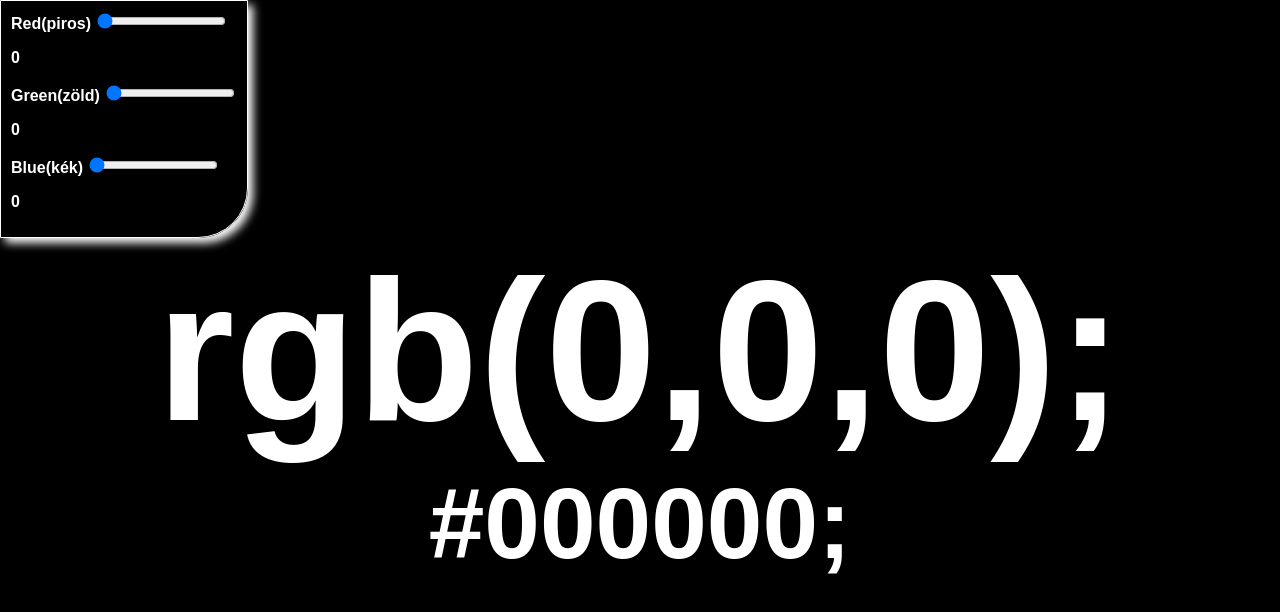
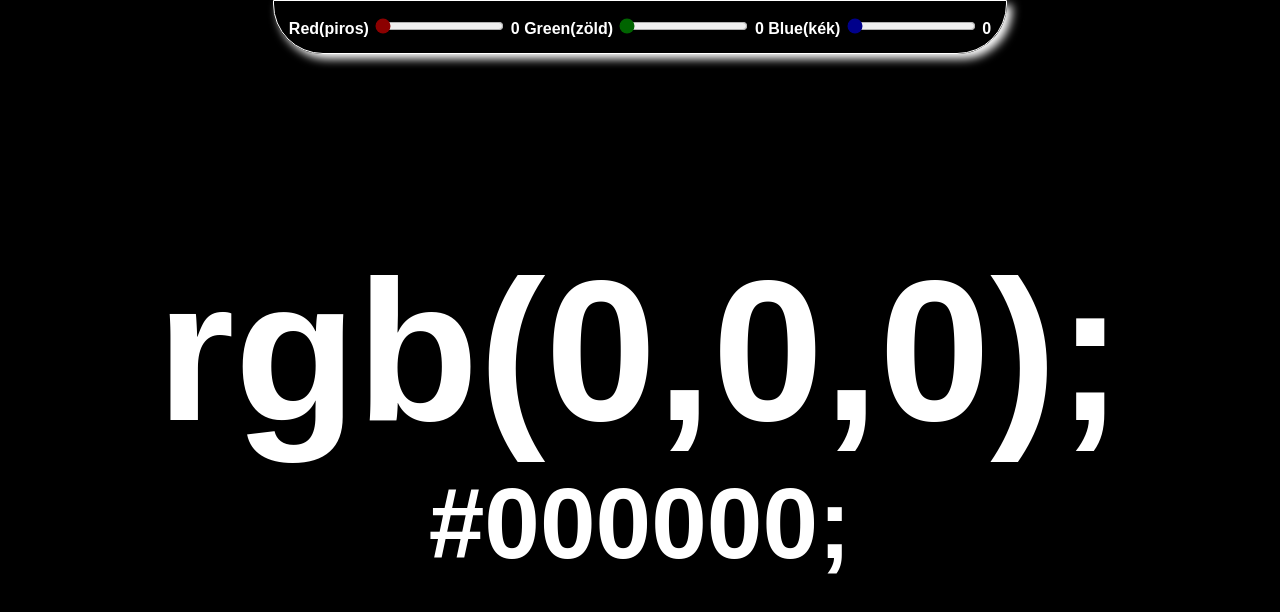
Before and after one commit to Hirvaeron/t13repo, a plain HTML site: page 20240322 - Színválasztó/szinvalaszto.html in a window 1280 px wide. Drawn offline with Linux system fonts and the light colour scheme; a web font is replaced by a local one.

Commit message:
Design frissítés

```diff
--- a/20240322 - Színválasztó/css/szinvalaszto.css
+++ b/20240322 - Színválasztó/css/szinvalaszto.css
@@ -23,11 +23,28 @@ body {
 #keveroFelulet {
     position: fixed;
     top: 0px;
-    left: 0px;
+    margin: 0px auto;
     border-width: 1px;
     border-color: white;
     border-style: solid;
     box-shadow: 5px 5px 10px white;
-    padding: 10px;
+    padding: 15px;
     border-bottom-right-radius: 50px;
+    border-bottom-left-radius: 50px;
 }
+
+p {
+    display: inline;
+}
+
+#redSet {
+    accent-color: darkred;
+}
+
+#greenSet {
+    accent-color: darkGreen;
+}
+
+#blueSet {
+    accent-color: darkblue;
+}
```
